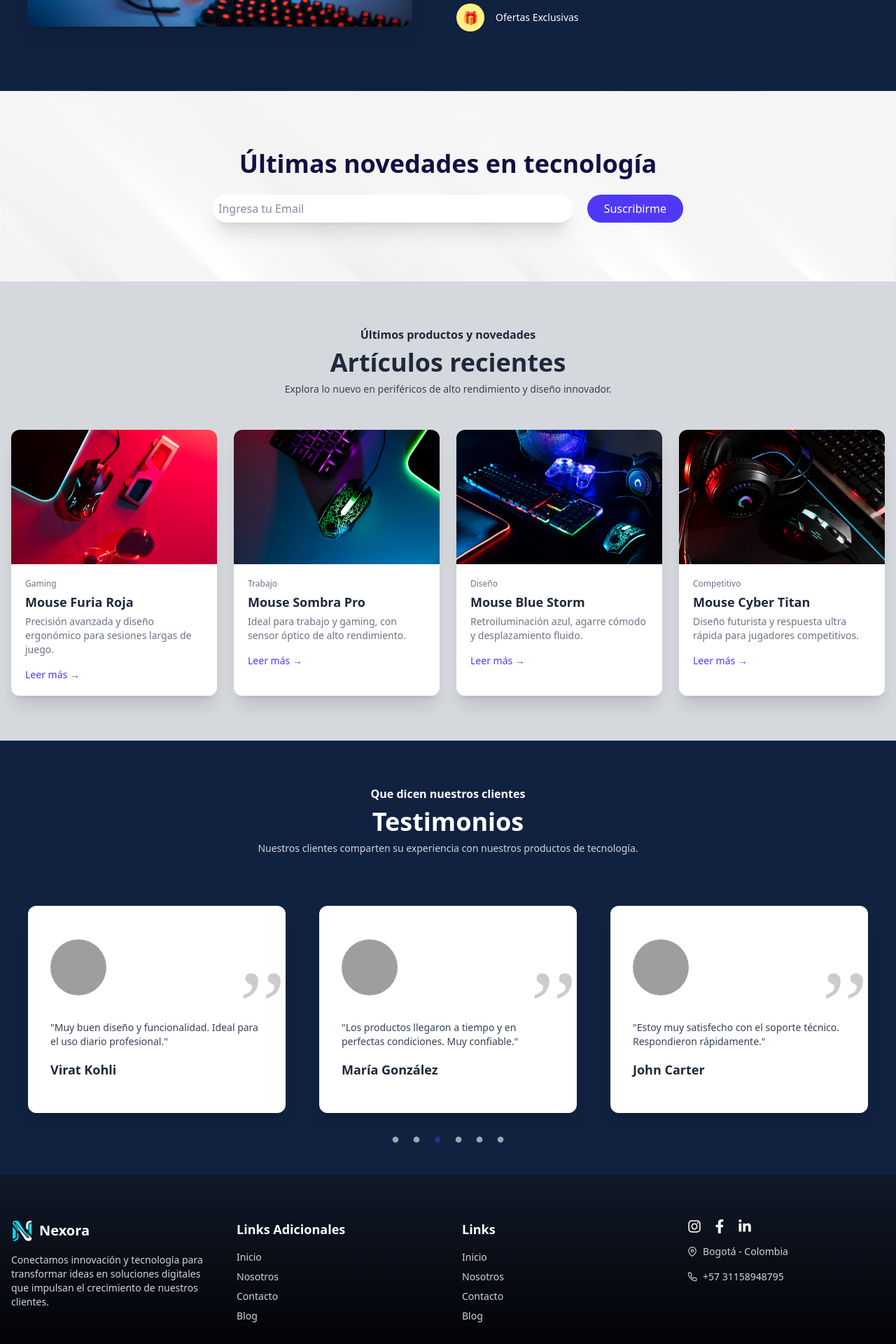
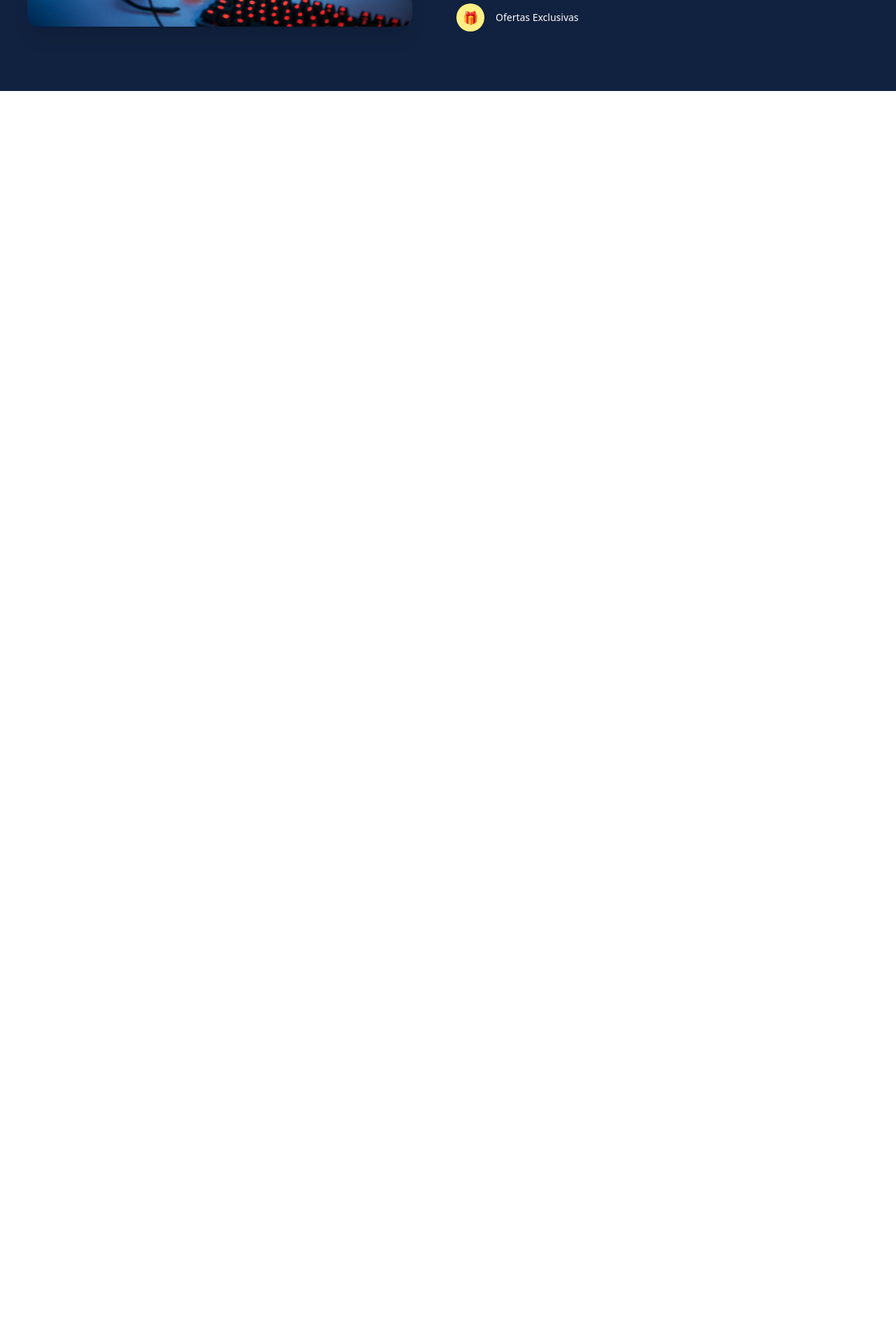
Before and after one commit to alejandro34710/1.Ecommerce-web, a React (Vite) app: page / in a window 1280 px wide. Shown: the part 2780-4700 px from the top of the page at 70% size. After the commit the page ends 2910 px from the top, so only its background shows below. Built offline with nearby package versions, Linux system fonts and the light colour scheme; grey boxes are pictures that could not be loaded.

Commit message:
Update App.jsx

```diff
--- a/src/App.jsx
+++ b/src/App.jsx
@@ -31,10 +31,7 @@ const App = () => {
       <Productos />
       <ProductosTop />
       <Banner />
-      <Suscripción />
-      <Productos2 />
-      <Testimonios />
-      <Footer />
+
     </div>
   )
 }
```
